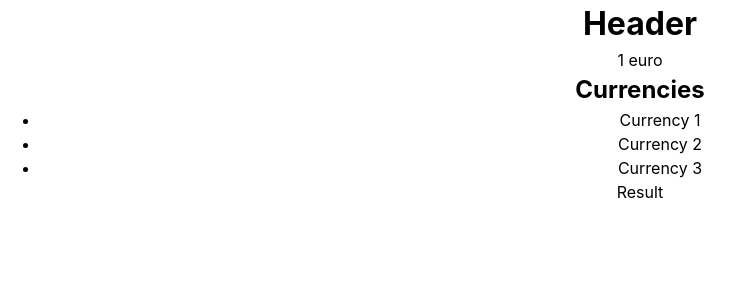
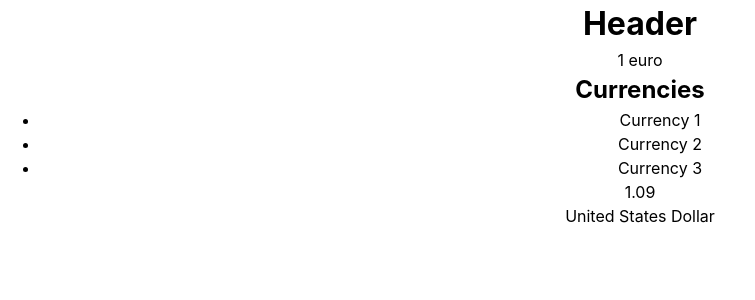
Before and after one commit to ValentinDesoeuvre/Converter, a React (Vite) app: page / in a window 1280 px wide. Shown: the top 300 px of the page, without its empty margins (0-755 px from the left). Built offline with nearby package versions, Linux system fonts and the light colour scheme.

Commit message:
feat(Result): static component

```diff
--- a/src/components/Converter/Result/Result.tsx
+++ b/src/components/Converter/Result/Result.tsx
@@ -2,8 +2,9 @@ import './Result.scss';
 
 function Result() {
   return (
-    <div className="Result">
-      Result
+    <div className="result">
+      <p className="result-value">1.09</p>
+      <p className="result-currency">United States Dollar</p>
     </div>
   );
 }
```
